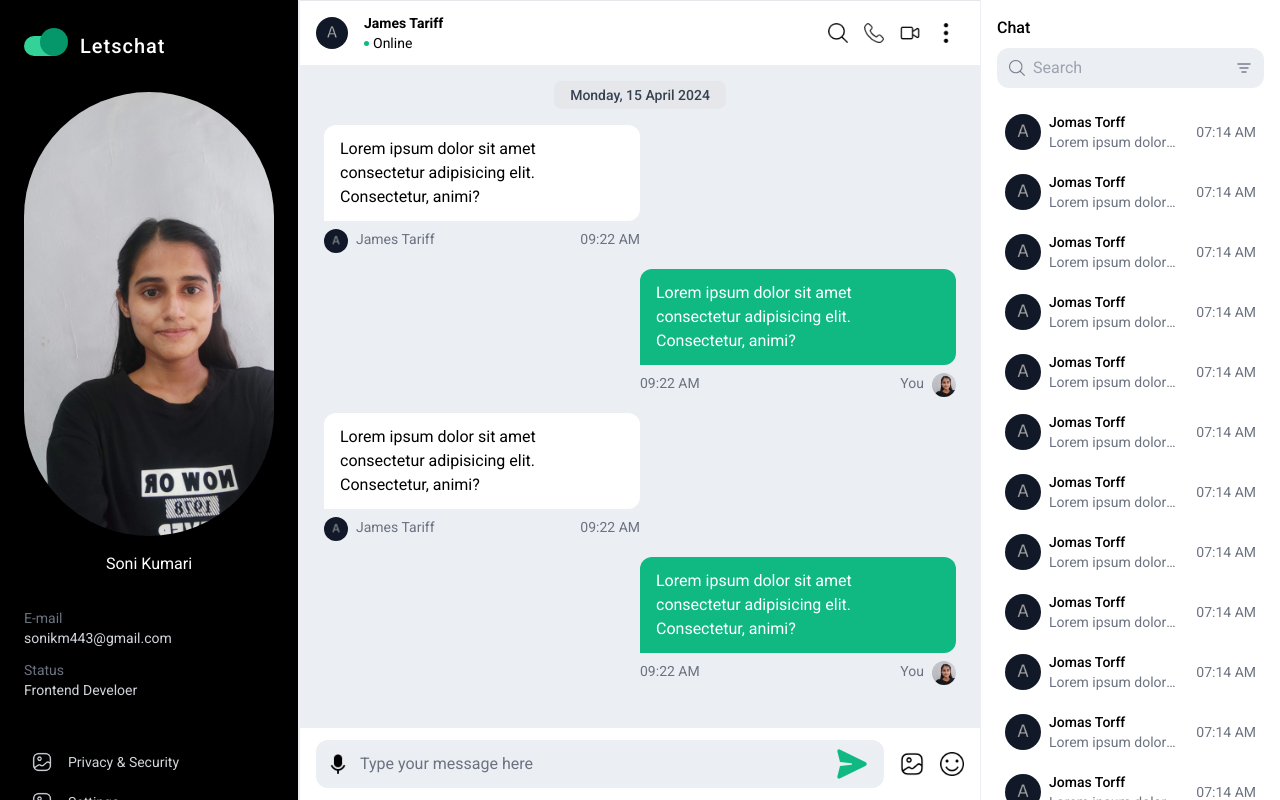
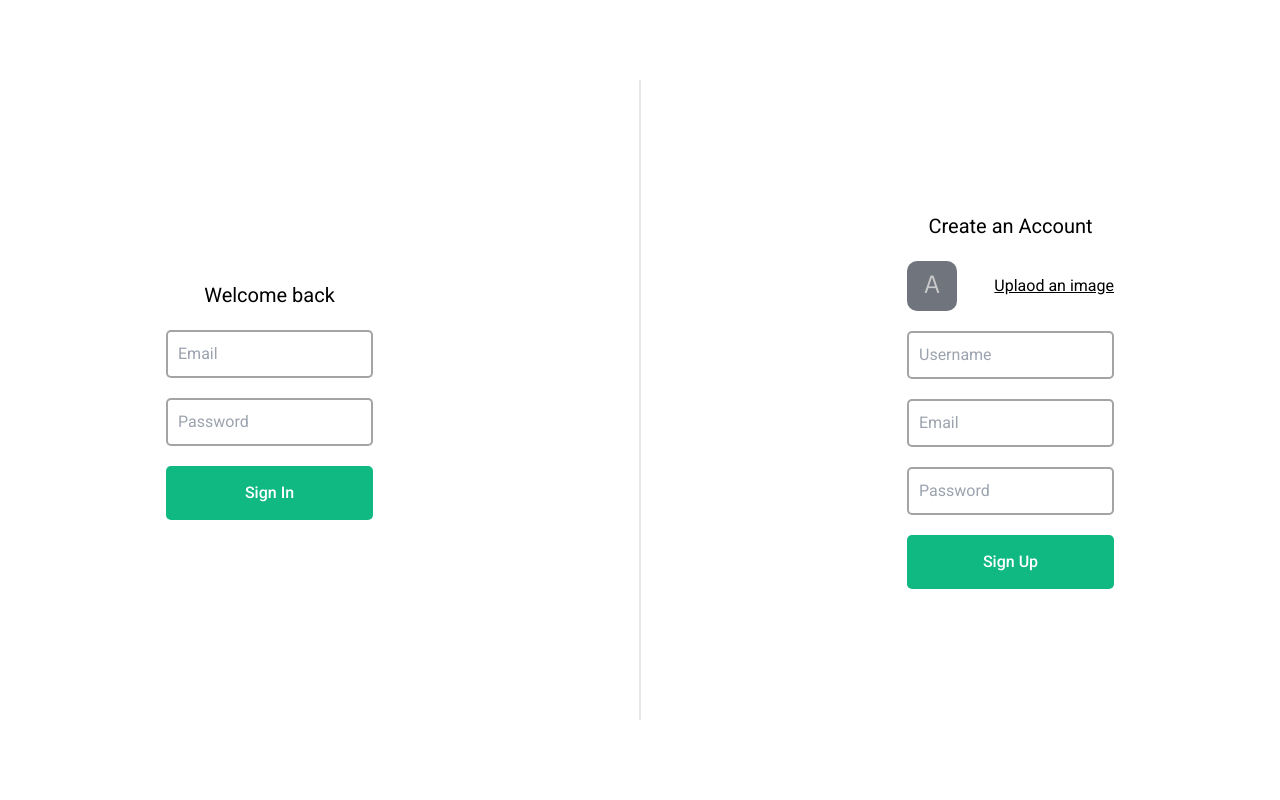
Before and after one commit to Sonikm/React-Chat-App, a React (Create React App) app: page / in a window 1280 px wide. Built offline with nearby package versions, Linux system fonts and the light colour scheme.

Commit message:
adds authentication screen

```diff
--- a/package.json
+++ b/package.json
@@ -6,6 +6,7 @@
     "@testing-library/jest-dom": "^5.17.0",
     "@testing-library/react": "^13.4.0",
     "@testing-library/user-event": "^13.5.0",
+    "firebase": "^10.12.3",
     "react": "^18.3.1",
     "react-dom": "^18.3.1",
     "react-scripts": "5.0.1",
--- a/src/App.js
+++ b/src/App.js
@@ -2,12 +2,21 @@ import React from "react";
 import LeftSidebar from "./components/UserProfile/LeftSidebase";
 import Chats from "./components/chats/Chats";
 import UserList from "./components/userList/UserList";
+import Login from "./components/login/Login";
 function App() {
+  const user = false;
+
   return (
     <div className="app flex overflow-hidden h-screen">
-      <LeftSidebar />
-      <Chats />
-      <UserList/>
+      {!user ? (
+        <Login />
+      ) : (
+        <>
+          <LeftSidebar />
+          <Chats />
+          <UserList />
+        </>
+      )}
     </div>
   );
 }
--- a/src/components/UserProfile/CurrentUserInfo.js
+++ b/src/components/UserProfile/CurrentUserInfo.js
@@ -15,7 +15,11 @@ function CurrentUserInfo() {
       </div>
 
       <div className="flex flex-col justify-center items-center my-4 gap-4">
-       <Avatar size={20} avatar={avatar}/>
+        <img
+          className={`h-20 w-20 object-cover rounded-full`}
+          src={avatar}
+          alt=""
+        />
         <div className="text-base">Soni Kumari</div>
       </div>
 
@@ -24,12 +28,11 @@ function CurrentUserInfo() {
           <p className="text-gray-500 ">E-mail</p>
           <p>sonikm443@gmail.com</p>
         </div>
-        <div className="py-3">
+        <div className="pt-3">
           <p className="text-gray-500">Status</p>
           <p>Frontend Develoer</p>
         </div>
       </div>
-      <div className="w-full h-[1px] bg-gray-700"></div>
       <Settings />
       <div className="flex-1 flex justify-end flex-col">
         <button className="bg-dark-green rounded-lg p-2 hover:bg-[#03845b] text-white">
--- a/src/components/chats/BottomInfo.js
+++ b/src/components/chats/BottomInfo.js
@@ -1,20 +1,25 @@
-import React from "react";
+import React, { useState } from "react";
 import mic from "../../assets/mic.png";
 import gallery from "../../assets/gallery-2.png";
 import emoji from "../../assets/smile.png";
 import send from "../../assets/send-1.png";
 
 function BottomInfo() {
+  const [text, setText] = useState("");
   return (
     <div className="px-4 py-3 flex gap-4 justify-between items-center ">
       <div className="bg-secondary relative justify-between items-center p-3 px-4 flex flex-1  rounded-xl gap-4 ">
         <input
+          value={text}
+          onChange={(e) => setText(e.target.value)}
           className="outline-none flex-1 pl-7 bg-secondary border-none placeholder:text-gray-500"
           type="text"
           placeholder="Type your message here"
         />
-        <img className="w-8 absolute right-4" src={send} alt="" />
         <img className="w-5 h-5 absolute left-3" src={mic} alt="" />
+        {text !== "" && (
+          <img className="w-8 absolute right-4" src={send} alt="" />
+        )}
       </div>
       <img className="w-6 h-6" src={gallery} alt="" />
       <img className="w-6 h-6" src={emoji} alt="" />
--- a/src/components/chats/CenterInfo.js
+++ b/src/components/chats/CenterInfo.js
@@ -1,8 +1,14 @@
-import React from "react";
+import React, { useEffect, useRef } from "react";
 import avatar from "../../assets/avatar.png";
 import currentUser from "../../assets/user.jpg";
 
 function CenterInfo() {
+  const chatRef = useRef(null);
+
+  useEffect(() => {
+    chatRef.current.scrollIntoView({ behavior: "smooth" });
+  }, []);
+
   return (
     <div className="bg-secondary px-6 overflow-y-scroll  py-4 flex-1">
       <div className=" flex justify-center mb-4 items-center ">
@@ -83,6 +89,7 @@ function CenterInfo() {
             </div>
           </div>
         </div>
+        <div ref={chatRef}></div>
       </div>
     </div>
   );
--- /dev/null
+++ b/src/components/login/Login.js
@@ -0,0 +1,40 @@
+
+import "./login.css"
+import avatar from '../../assets/avatar.png'
+function Login() {
+  return (
+    <div className="login ">
+      <div className="item">
+        <h2>Welcome back</h2>
+        <form>
+          <input type="email" placeholder="Email" name="email" />
+          <input type="password" placeholder="Password" name="password" />
+          <button className="bg-primary">Sign In</button>
+        </form>
+      </div>
+      <div className="separator border-r-2 "></div>
+      <div className="item">
+        <h2>Create an Account</h2>
+        <form>
+          <label htmlFor="file">
+            <img src={avatar} alt="" />
+            Uplaod an image
+          </label>
+          <input
+            style={{ display: "none" }}
+            type="file"
+            id="file"
+            placeholder="File"
+            name="file"
+          />
+          <input type="text" placeholder="Username" name="username" />
+          <input type="email" placeholder="Email" name="email" />
+          <input type="password" placeholder="Password" name="password" />
+          <button className="bg-primary">{"Sign Up"}</button>
+        </form>
+      </div>
+    </div>
+  );
+}
+
+export default Login;
--- /dev/null
+++ b/src/components/login/login.css
@@ -0,0 +1,77 @@
+.login {
+  width: 100%;
+  height: 100%;
+  display: flex;
+  align-items: center;
+  gap: 100px;
+
+  h2 {
+    font-size: 20px;
+  }
+
+  .item {
+    flex: 1;
+    display: flex;
+    align-items: center;
+    flex-direction: column;
+    gap: 20px;
+
+    form {
+      display: flex;
+      flex-direction: column;
+      align-items: center;
+      justify-content: center;
+      gap: 20px;
+
+      input {
+        padding: 10px;
+        border: none;
+        outline: none;
+        /* background-color: rgba(17, 25, 40, 0.6); */
+        color: white;
+        border-radius: 5px;
+        border: 2px solid rgba(143, 142, 142, 0.8);
+
+      }
+
+      label {
+        display: flex;
+        width: 100%;
+        justify-content: space-between;
+        align-items: center;
+        cursor: pointer;
+        text-decoration: underline;
+
+        img {
+          width: 50px;
+          height: 50px;
+          border-radius: 10px;
+          object-fit: cover;
+          opacity: 0.6;
+        }
+      }
+    }
+
+    button {
+        width: 100%;
+      padding: 15px 20px;
+      /* background-color: #1a73e8; */
+      color: white;
+      border-radius: 5px;
+      cursor: pointer;
+      border: none;
+      font-weight: 500;
+
+      &:disabled {
+        cursor: not-allowed;
+        background-color: #1a73e8bc;
+      }
+    }
+  }
+
+  .separator {
+    height: 80%;
+    width: 2px;
+    /* background-color: #dddddd35; */
+  }
+}
--- a/src/components/ui/Settings.js
+++ b/src/components/ui/Settings.js
@@ -3,7 +3,7 @@ import React from "react";
 import gallery from "../../assets/gallery.png";
 function Settings() {
   return (
-    <div className="settings flex text-sm  flex-col gap-1 text-gray-300">
+    <div className="settings border-t-[2px] border-gray-700 flex text-sm  flex-col gap-1 text-gray-300 pt-6">
       <div className="flex hover:bg-[#282B3A] px-2 py-2 rounded-lg gap-4 cursor-pointer ">
         <img className="h-5" src={gallery} alt="" />
         <span>Privacy & Security</span>
```
Also changed, not shown: 1 other file (tests, documents, lock files or other folders).
